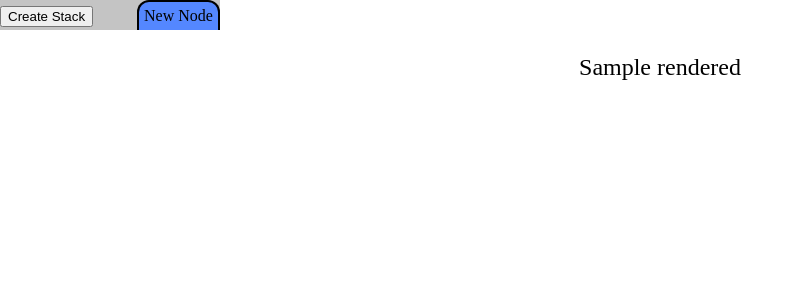
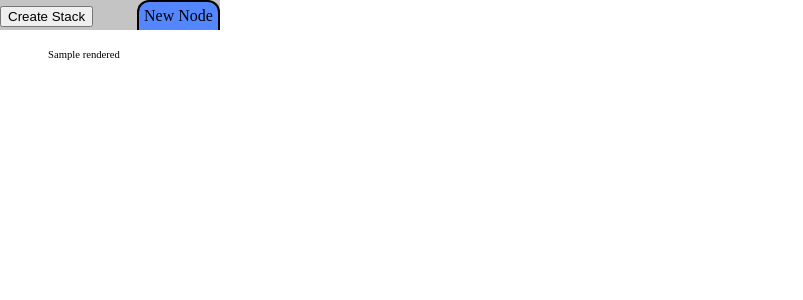
Before and after one commit to caffeine-storm/stax, a Django app: template templates/stax/index.html in a window 1280 px wide. Shown: the top 300 px of the page, without its empty margins (0-803 px from the left). Run offline with Django 3.2, Linux system fonts and the light colour scheme; the template is opened without the code that fills it: most values are stand-ins (such as "Sample title", 1, 10 or a date in 2020).

Commit message:
shrunk the font size to save screen real-estate and removed the no-op cake :(

```diff
--- a/static/stax/styles.css
+++ b/static/stax/styles.css
@@ -1,7 +1,8 @@
 .stack-list {
     list-style-type: none;
-    font-size: 18pt;
+    font-size: 8pt;
     text-align: center;
+    display: inline-block;
 }
 
 .node-maker li, .stack-node, .stack-base, .stack-leaf {
--- a/templates/stax/widgets/leafcontrols.html
+++ b/templates/stax/widgets/leafcontrols.html
@@ -1,4 +1,4 @@
     <div class="leaf-controls" stacknodeid="{{stackid}}">
-        <img class="push-leaf-button control-button" src="/static/stax/icons/cake.png"/>
+        <!-- <img class="push-leaf-button control-button" src="/static/stax/icons/cake.png"/> -->
         <img class="drop-leaf-button control-button" src="/static/stax/icons/delete.png"/>
     </div>
```
Lines whose indentation alone changed are shown as unchanged.
